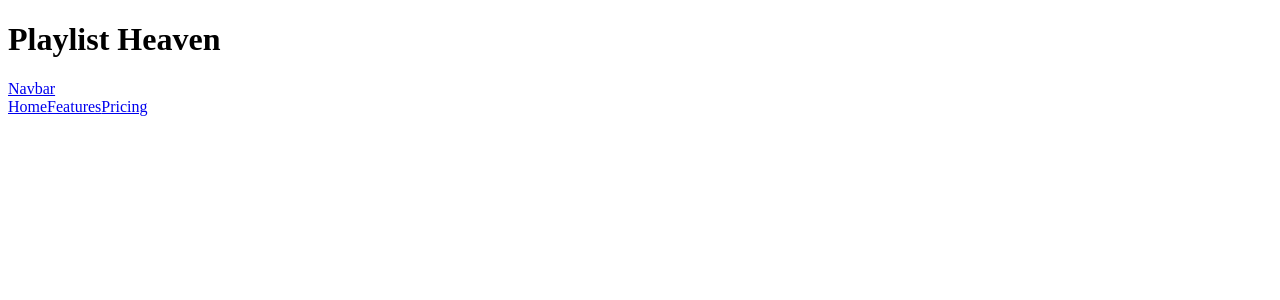
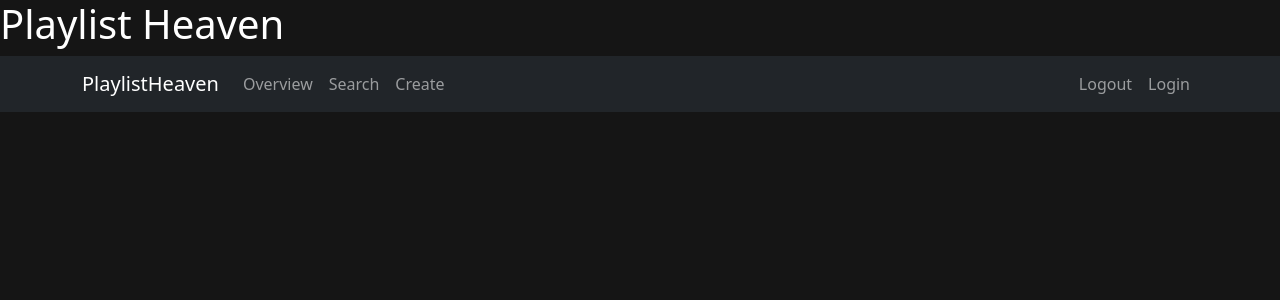
Before and after one commit to Lajmeno/playlist-heaven, a React (Create React App) app in the folder frontend/: page / in a window 1280 px wide. Shown: the top 300 px of the page. Built offline with nearby package versions, Linux system fonts and the light colour scheme.

Commit message:
added Navbar

```diff
--- a/frontend/package.json
+++ b/frontend/package.json
@@ -44,5 +44,7 @@
       "last 1 firefox version",
       "last 1 safari version"
     ]
+  },
+  "devDependencies": {
   }
 }
--- a/frontend/src/App.tsx
+++ b/frontend/src/App.tsx
@@ -1,18 +1,16 @@
 import { Suspense } from "react";
 import { Outlet } from "react-router-dom";
 import Header from "./Header";
-import Navigation from "./Navigation";
+import NavigationBar from "./NavigationBar";
 
 
 function App() {
 
     return (
         <Suspense fallback="loading..">
-        <div>
-        <Header />
-        <Navigation />
-        <Outlet />
-        </div>
+                <Header />
+                <NavigationBar />
+                <Outlet />
         </Suspense>
     );
 }
--- a/frontend/src/Navigation.tsx
+++ /dev/null
@@ -1,18 +0,0 @@
-import { Container, Nav, Navbar } from "react-bootstrap";
-
-
-export default function Navigation(){
-
-    return(
-        <Navbar bg="dark" variant="dark">
-            <Container>
-                <Navbar.Brand href="#home">Navbar</Navbar.Brand>
-                <Nav className="me-auto">
-                <Nav.Link href="#home">Home</Nav.Link>
-                <Nav.Link href="#features">Features</Nav.Link>
-                <Nav.Link href="#pricing">Pricing</Nav.Link>
-                </Nav>
-            </Container>
-      </Navbar>
-    )
-}
--- /dev/null
+++ b/frontend/src/NavigationBar.css
@@ -0,0 +1,6 @@
+
+
+.active{
+    background-color: rgb(255, 189, 53);
+    color: #fff;
+}
--- /dev/null
+++ b/frontend/src/NavigationBar.tsx
@@ -0,0 +1,33 @@
+import { Container, Nav, Navbar, Row } from "react-bootstrap";
+import { useLocation } from "react-router-dom";
+import './NavigationBar.css';
+
+
+export default function NavigationBar(){
+
+
+    const location = useLocation();
+    const { pathname } = location;
+    const splitLocation = pathname.split("/");
+
+    return(
+
+        <Navbar bg="dark" variant="dark">
+            <Container>
+                <Navbar.Brand className="" href="/">PlaylistHeaven</Navbar.Brand>
+                <Nav className="me-auto">
+                <Nav.Link className={splitLocation[1] === "overview" ? "active" : ""} href="/overview">Overview</Nav.Link>
+                <Nav.Link  className={splitLocation[1] === "search" ? "active" : ""} href="/search">Search</Nav.Link>
+                <Nav.Link className={splitLocation[1] === "create" ? "active" : ""} href="/create">Create</Nav.Link>
+                </Nav>
+                <Navbar.Collapse className="justify-content-end">
+          <Nav>
+            <Nav.Link href="/signup">Logout</Nav.Link>
+            <Nav.Link href="/login">Login</Nav.Link>
+          </Nav>
+        </Navbar.Collapse>
+            </Container>
+        </Navbar>
+
+);
+}
--- a/frontend/src/index.css
+++ b/frontend/src/index.css
@@ -1 +1,8 @@
+
 @import 'bootstrap/dist/css/bootstrap.min.css';
+
+
+body{
+    background-color: rgb(21, 21, 21);
+    color: #ffff;
+}
--- a/frontend/src/index.tsx
+++ b/frontend/src/index.tsx
@@ -9,6 +9,7 @@ import SpotifySearch from './SpotifyOperations/SpotifySearch';
 import reportWebVitals from './reportWebVitals';
 import SearchPlaylistDetail from './SpotifyOperations/SearchPlaylistDetail';
 import CreateSpotifyPlaylist from './SpotifyOperations/CreateSpotifyPlaylist';
+import './index.css'
 
 ReactDOM.render(
     <React.StrictMode>
```
Also changed, not shown: 1 other file (tests, documents, lock files or other folders).
